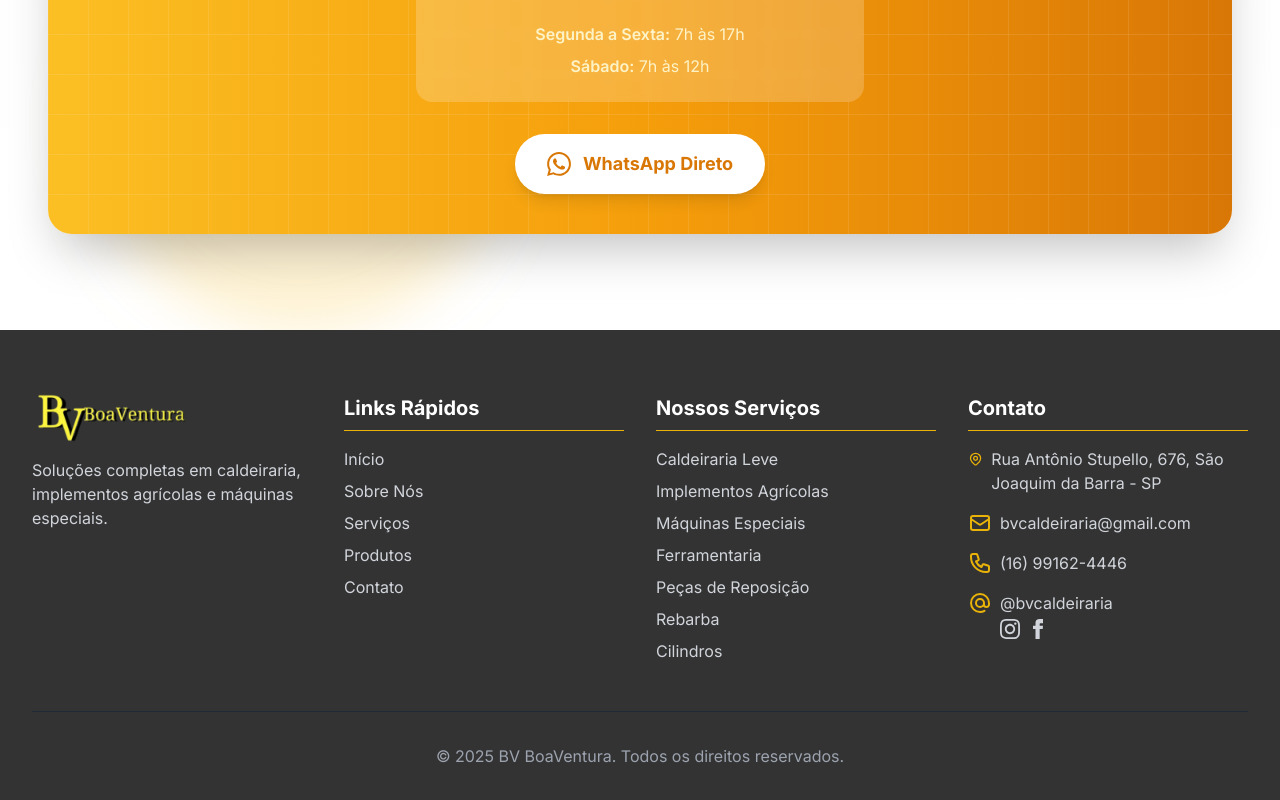
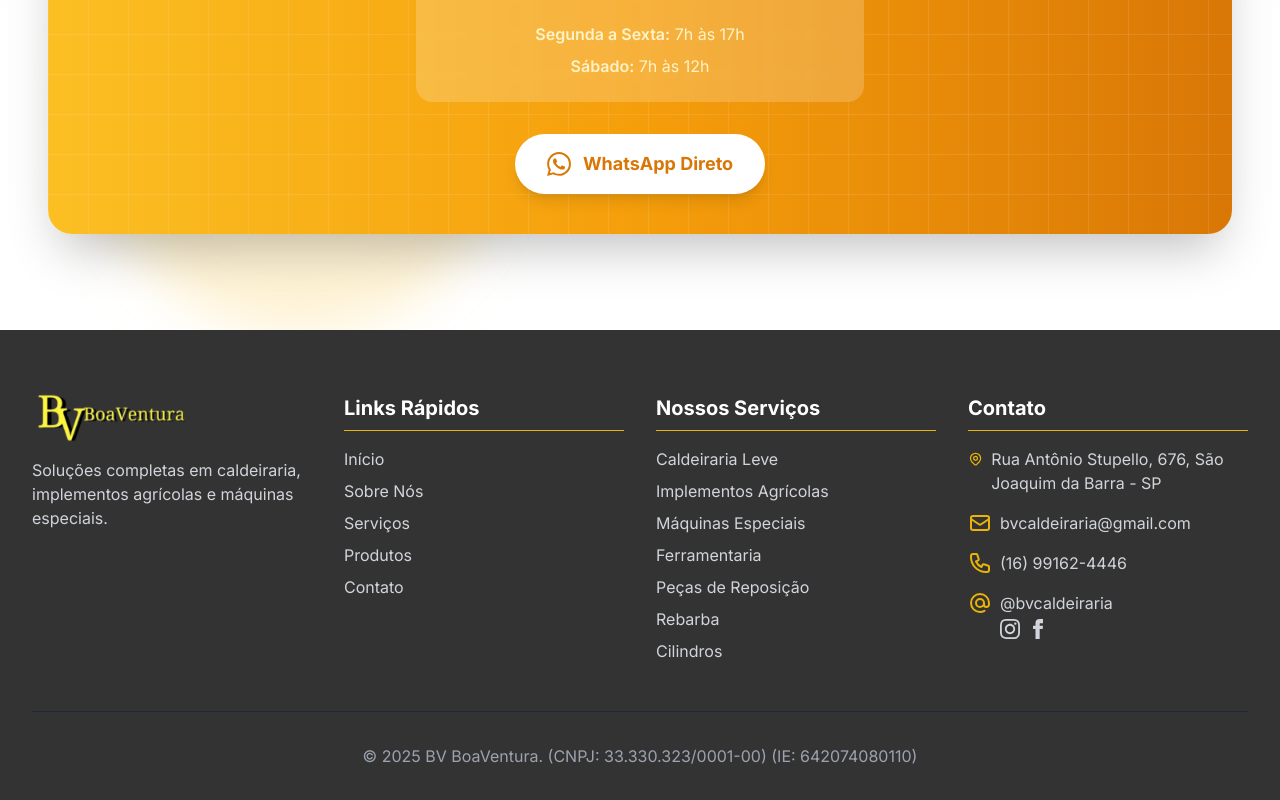
Before and after one commit to marcelo20505050550/vercel, a Next.js app: page / in a window 1280 px wide. Shown: the part 3945-4745 px from the top of the page. Built offline with nearby package versions, Linux system fonts and the light colour scheme; no server answers; the database is empty.

Commit message:
Update Footer component

```diff
--- a/src/components/layout/Footer.tsx
+++ b/src/components/layout/Footer.tsx
@@ -149,7 +149,7 @@ const Footer = () => {
 
         {/* Copyright */}
         <div className="border-t border-gray-800 mt-12 pt-8 text-center text-gray-400">
-          <p>&copy; {currentYear} BV BoaVentura. Todos os direitos reservados.</p>
+          <p>&copy; {currentYear} BV BoaVentura. (CNPJ: 33.330.323/0001-00) (IE: 642074080110)</p>
         </div>
       </div>
     </footer>
```
